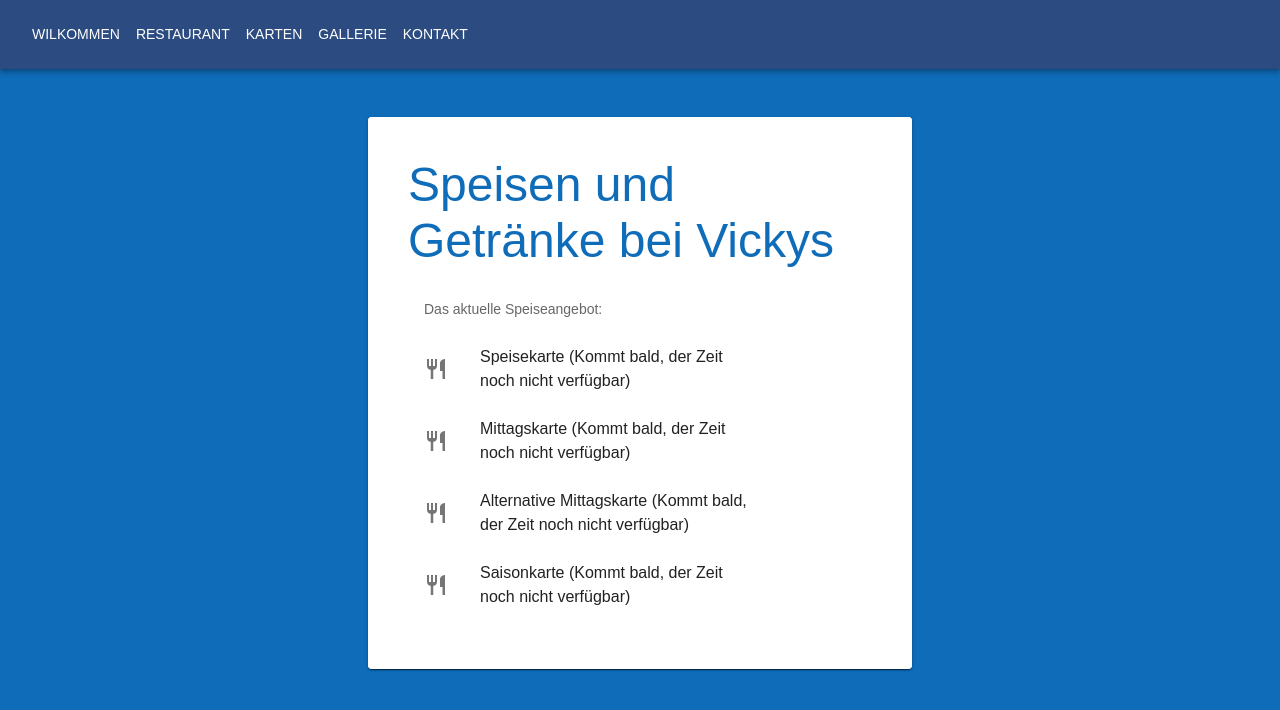
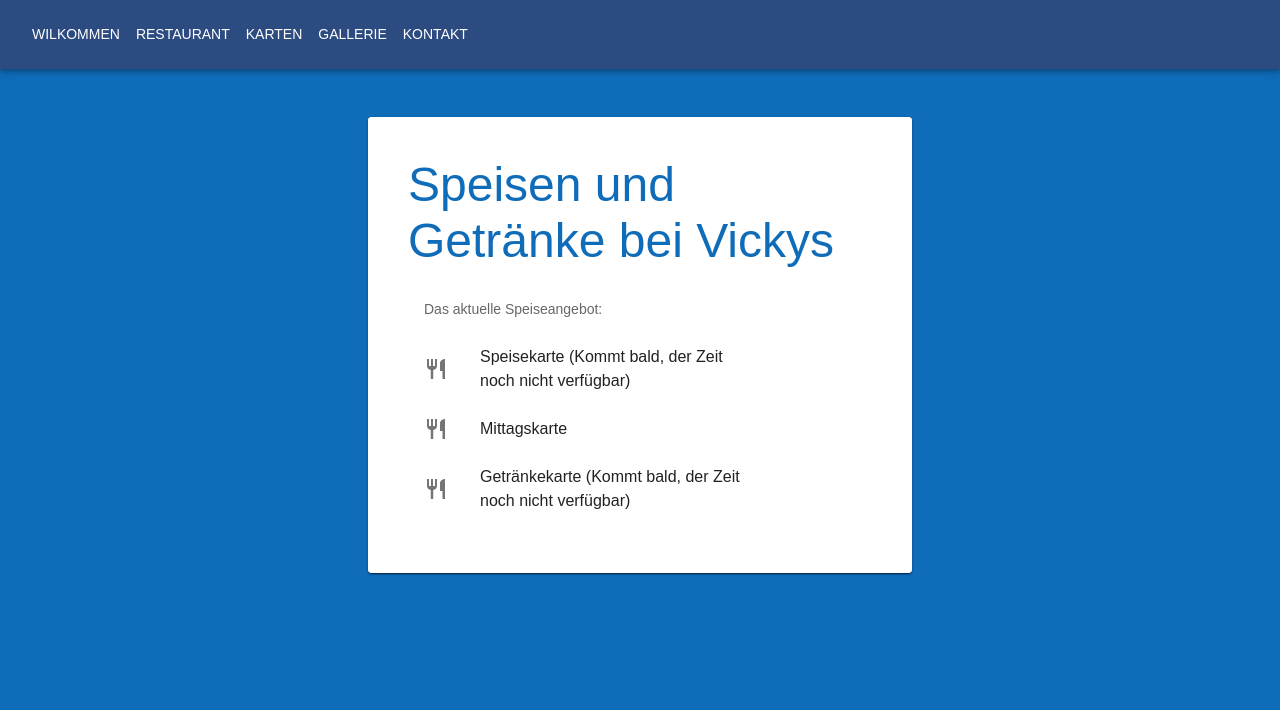
Before and after one commit to vicky-psv/vickys-psv-restaurant, a React (Create React App) app: page / in a window 1280 px wide. Both pictures are taken after a click on the button "KARTEN". Shown: the top 710 px of the page. Built offline with nearby package versions, Linux system fonts and the light colour scheme; a web font is replaced by a local one.

Commit message:
add lunch card

```diff
--- a/src/Cards.js
+++ b/src/Cards.js
@@ -48,13 +48,13 @@ function Cards() {
         <ListItem disablePadding>
           <ListItemButton
             component="a"
-            href="./speisekarte.pdf"
+            href="./MittagsMenues.pdf"
             target="_blank"
           >
             <ListItemIcon>
               <RestaurantIcon />
             </ListItemIcon>
-            <ListItemText primary="Mittagskarte (Kommt bald, der Zeit noch nicht verfügbar)" />
+            <ListItemText primary="Mittagskarte" />
           </ListItemButton>
         </ListItem>
         <ListItem disablePadding>
@@ -66,19 +66,7 @@ function Cards() {
             <ListItemIcon>
               <RestaurantIcon />
             </ListItemIcon>
-            <ListItemText primary="Alternative Mittagskarte (Kommt bald, der Zeit noch nicht verfügbar)" />
-          </ListItemButton>
-        </ListItem>
-        <ListItem disablePadding>
-          <ListItemButton
-            component="a"
-            href="./speisekarte.pdf"
-            target="_blank"
-          >
-            <ListItemIcon>
-              <RestaurantIcon />
-            </ListItemIcon>
-            <ListItemText primary="Saisonkarte (Kommt bald, der Zeit noch nicht verfügbar)" />
+            <ListItemText primary="Getränkekarte (Kommt bald, der Zeit noch nicht verfügbar)" />
           </ListItemButton>
         </ListItem>
       </List>
```
Also changed, not shown: 1 other file (tests, documents, lock files or other folders).
